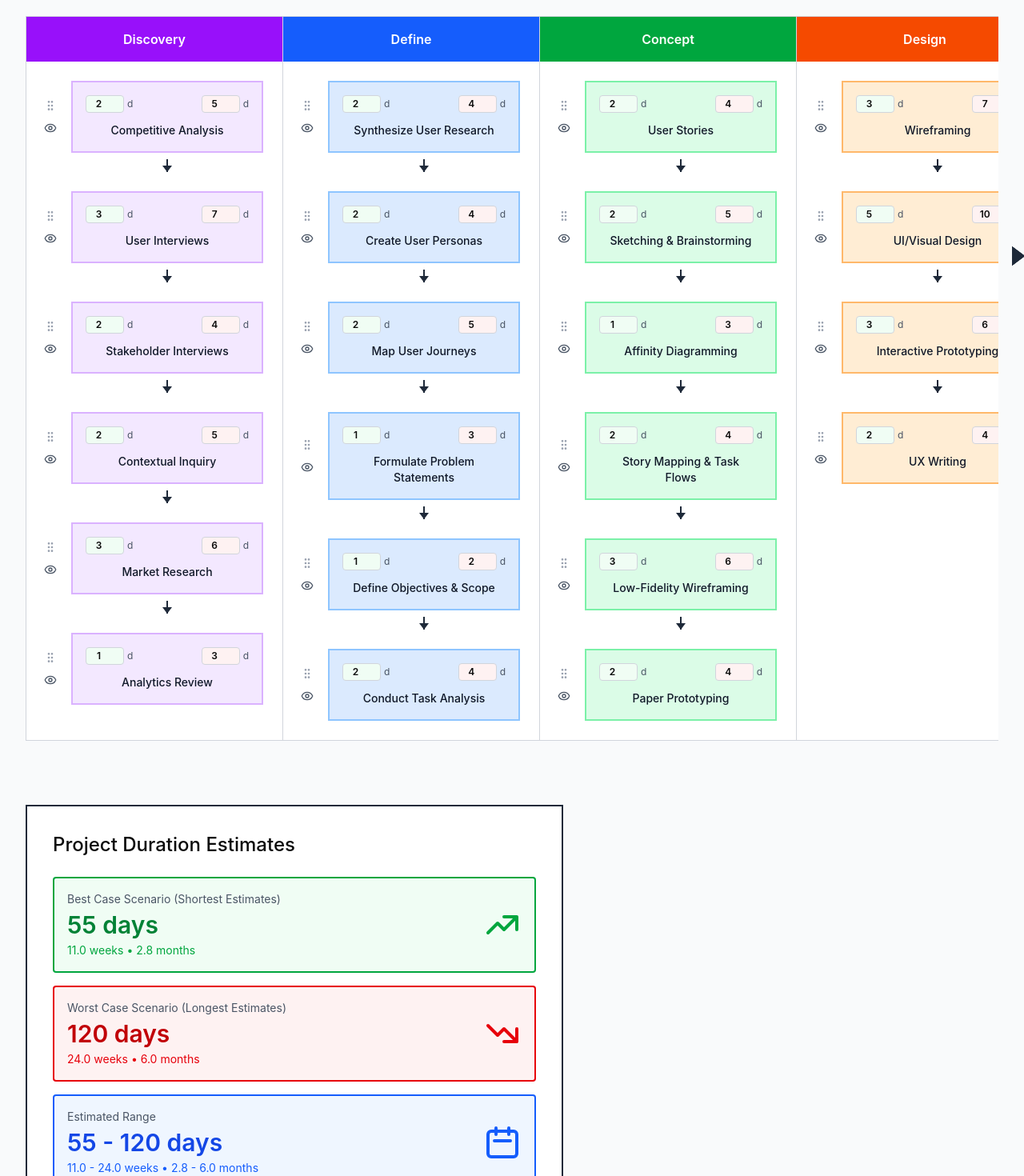
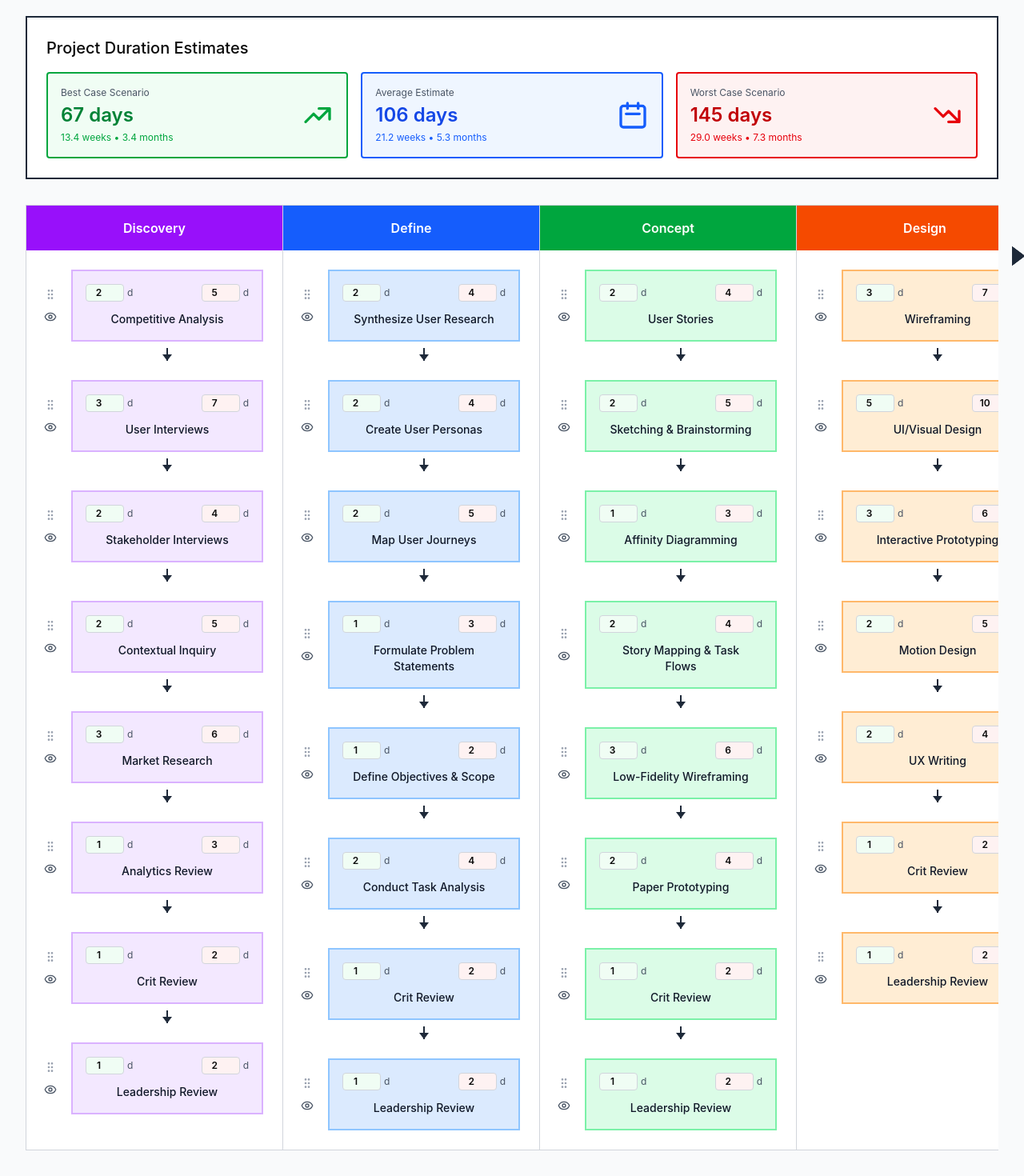
Before and after one commit to webpmp/Design-Process-Flow-Template, a React (Vite) app: page / in a window 1280 px wide. Shown: the part 80-1550 px from the top of the page at 80% size. Built offline with nearby package versions, Linux system fonts and the light colour scheme.

Commit message:
Update files from Figma Make

```diff
--- a/src/app/App.tsx
+++ b/src/app/App.tsx
@@ -21,6 +21,8 @@ const initialTasks: Task[] = [
   { id: '4', name: 'Contextual Inquiry', shortEstimate: 2, longEstimate: 5, phase: 'Discovery', visible: true, description: 'Observe users in their natural environment to understand workflow and context of use.' },
   { id: '5', name: 'Market Research', shortEstimate: 3, longEstimate: 6, phase: 'Discovery', visible: true, description: 'Analyze market trends, user demographics, and industry standards to inform design decisions.' },
   { id: '6', name: 'Analytics Review', shortEstimate: 1, longEstimate: 3, phase: 'Discovery', visible: true, description: 'Review existing analytics data to identify usage patterns, drop-off points, and areas for improvement.' },
+  { id: '27', name: 'Crit Review', shortEstimate: 1, longEstimate: 2, phase: 'Discovery', visible: true, description: 'A structured feedback session to analyze and improve the work by focusing on objectives, asking questions, identifying problems, and offering solutions collaboratively.' },
+  { id: '28', name: 'Leadership Review', shortEstimate: 1, longEstimate: 2, phase: 'Discovery', visible: true, description: 'Present findings and recommendations to leadership for alignment, feedback, and approval to proceed to the next phase.' },
 
   // Define Phase
   { id: '7', name: 'Synthesize User Research', shortEstimate: 2, longEstimate: 4, phase: 'Define', visible: true, description: 'Analyze data from discovery phase (interviews, observations) to find patterns and insights.' },
@@ -29,6 +31,8 @@ const initialTasks: Task[] = [
   { id: '10', name: 'Formulate Problem Statements', shortEstimate: 1, longEstimate: 3, phase: 'Define', visible: true, description: 'Define clear, actionable problem statements that frame the design challenge.' },
   { id: '11', name: 'Define Objectives & Scope', shortEstimate: 1, longEstimate: 2, phase: 'Define', visible: true, description: 'Establish project goals, success criteria, and boundaries for the design effort.' },
   { id: '12', name: 'Conduct Task Analysis', shortEstimate: 2, longEstimate: 4, phase: 'Define', visible: true, description: 'Break down user tasks into detailed steps to understand complexity and requirements.' },
+  { id: '29', name: 'Crit Review', shortEstimate: 1, longEstimate: 2, phase: 'Define', visible: true, description: 'A structured feedback session to analyze and improve the work by focusing on objectives, asking questions, identifying problems, and offering solutions collaboratively.' },
+  { id: '30', name: 'Leadership Review', shortEstimate: 1, longEstimate: 2, phase: 'Define', visible: true, description: 'Present findings and recommendations to leadership for alignment, feedback, and approval to proceed to the next phase.' },
 
   // Concept Phase
   { id: '13', name: 'User Stories', shortEstimate: 2, longEstimate: 4, phase: 'Concept', visible: true, description: 'Write user stories in the format "As a [user], I want to [action] so that [benefit]".' },
@@ -37,17 +41,24 @@ const initialTasks: Task[] = [
   { id: '16', name: 'Story Mapping & Task Flows', shortEstimate: 2, longEstimate: 4, phase: 'Concept', visible: true, description: 'Create visual representations of user flows showing how users move through tasks.' },
   { id: '17', name: 'Low-Fidelity Wireframing', shortEstimate: 3, longEstimate: 6, phase: 'Concept', visible: true, description: 'Develop basic wireframes to explore layout and information architecture concepts.' },
   { id: '18', name: 'Paper Prototyping', shortEstimate: 2, longEstimate: 4, phase: 'Concept', visible: true, description: 'Create quick, low-cost prototypes on paper to test concepts with users early.' },
+  { id: '31', name: 'Crit Review', shortEstimate: 1, longEstimate: 2, phase: 'Concept', visible: true, description: 'A structured feedback session to analyze and improve the work by focusing on objectives, asking questions, identifying problems, and offering solutions collaboratively.' },
+  { id: '32', name: 'Leadership Review', shortEstimate: 1, longEstimate: 2, phase: 'Concept', visible: true, description: 'Present findings and recommendations to leadership for alignment, feedback, and approval to proceed to the next phase.' },
 
   // Design Phase
   { id: '19', name: 'Wireframing', shortEstimate: 3, longEstimate: 7, phase: 'Design', visible: true, description: 'Create detailed wireframes that define layout, content hierarchy, and interactions.' },
   { id: '20', name: 'UI/Visual Design', shortEstimate: 5, longEstimate: 10, phase: 'Design', visible: true, description: 'Apply visual design including typography, color, imagery, and branding elements.' },
   { id: '21', name: 'Interactive Prototyping', shortEstimate: 3, longEstimate: 6, phase: 'Design', visible: true, description: 'Build clickable prototypes that simulate the user experience for testing and validation.' },
+  { id: '26', name: 'Motion Design', shortEstimate: 2, longEstimate: 5, phase: 'Design', visible: true, description: 'Design and create animations, transitions, and micro-interactions to enhance user experience and guide attention.' },
   { id: '22', name: 'UX Writing', shortEstimate: 2, longEstimate: 4, phase: 'Design', visible: true, description: 'Craft clear, concise microcopy for UI elements, error messages, and help text.' },
+  { id: '33', name: 'Crit Review', shortEstimate: 1, longEstimate: 2, phase: 'Design', visible: true, description: 'A structured feedback session to analyze and improve the work by focusing on objectives, asking questions, identifying problems, and offering solutions collaboratively.' },
+  { id: '34', name: 'Leadership Review', shortEstimate: 1, longEstimate: 2, phase: 'Design', visible: true, description: 'Present findings and recommendations to leadership for alignment, feedback, and approval to proceed to the next phase.' },
 
   // Deliver Phase
   { id: '23', name: 'Design Documentation', shortEstimate: 2, longEstimate: 5, phase: 'Deliver', visible: true, description: 'Create comprehensive documentation including design specifications and guidelines.' },
   { id: '24', name: 'Developer Handoff/Review', shortEstimate: 2, longEstimate: 4, phase: 'Deliver', visible: true, description: 'Collaborate with developers to ensure accurate implementation of designs.' },
   { id: '25', name: 'QA', shortEstimate: 3, longEstimate: 6, phase: 'Deliver', visible: true, description: 'Test the implemented design to verify it meets requirements and quality standards.' },
+  { id: '35', name: 'Crit Review', shortEstimate: 1, longEstimate: 2, phase: 'Deliver', visible: true, description: 'A structured feedback session to analyze and improve the work by focusing on objectives, asking questions, identifying problems, and offering solutions collaboratively.' },
+  { id: '36', name: 'Leadership Review', shortEstimate: 1, longEstimate: 2, phase: 'Deliver', visible: true, description: 'Present findings and recommendations to leadership for alignment, feedback, and approval to proceed to the next phase.' },
 ];
 
 const phaseColors = {
@@ -265,6 +276,7 @@ export default function App() {
 
   const getTotalShort = () => tasks.filter(t => t.visible).reduce((sum, task) => sum + task.shortEstimate, 0);
   const getTotalLong = () => tasks.filter(t => t.visible).reduce((sum, task) => sum + task.longEstimate, 0);
+  const getAverageEstimate = () => Math.round((getTotalShort() + getTotalLong()) / 2);
 
   const formatDuration = (days: number) => {
     const weeks = (days / 5).toFixed(1);
@@ -278,6 +290,60 @@ export default function App() {
         <div className="max-w-[1600px] mx-auto">
           <div className="flex items-center justify-between mb-8">
             <h1 className="text-3xl">Design Process Flow</h1>
+          </div>
+
+          {/* Project Duration Estimates */}
+          <div className="mb-8 bg-white border-2 border-gray-800 p-6">
+            <h2 className="text-xl mb-4">Project Duration Estimates</h2>
+
+            <div className="grid grid-cols-3 gap-4">
+              <div className="flex items-center justify-between p-4 bg-green-50 border-2 border-green-600 rounded">
+                <div>
+                  <div className="text-xs text-gray-600 mb-1">Best Case Scenario</div>
+                  <div className="text-2xl font-semibold text-green-700">{getTotalShort()} days</div>
+                  <div className="text-xs text-green-600 mt-1">
+                    {formatDuration(getTotalShort()).weeks} weeks • {formatDuration(getTotalShort()).months} months
+                  </div>
+                </div>
+                <div className="text-green-600">
+                  <svg className="w-10 h-10" fill="none" stroke="currentColor" viewBox="0 0 24 24">
+                    <path strokeLinecap="round" strokeLinejoin="round" strokeWidth={2} d="M13 7h8m0 0v8m0-8l-8 8-4-4-6 6" />
+                  </svg>
+                </div>
+              </div>
+
+              <div className="flex items-center justify-between p-4 bg-blue-50 border-2 border-blue-600 rounded">
+                <div>
+                  <div className="text-xs text-gray-600 mb-1">Average Estimate</div>
+                  <div className="text-2xl font-semibold text-blue-700">
+                    {getAverageEstimate()} days
+                  </div>
+                  <div className="text-xs text-blue-600 mt-1">
+                    {formatDuration(getAverageEstimate()).weeks} weeks • {formatDuration(getAverageEstimate()).months} months
+                  </div>
+                </div>
+                <div className="text-blue-600">
+                  <svg className="w-10 h-10" fill="none" stroke="currentColor" viewBox="0 0 24 24">
+                    <path strokeLinecap="round" strokeLinejoin="round" strokeWidth={2} d="M8 7V3m8 4V3m-9 8h10M5 21h14a2 2 0 002-2V7a2 2 0 00-2-2H5a2 2 0 00-2 2v12a2 2 0 002 2z" />
+                  </svg>
+                </div>
+              </div>
+
+              <div className="flex items-center justify-between p-4 bg-red-50 border-2 border-red-600 rounded">
+                <div>
+                  <div className="text-xs text-gray-600 mb-1">Worst Case Scenario</div>
+                  <div className="text-2xl font-semibold text-red-700">{getTotalLong()} days</div>
+                  <div className="text-xs text-red-600 mt-1">
+                    {formatDuration(getTotalLong()).weeks} weeks • {formatDuration(getTotalLong()).months} months
+                  </div>
+                </div>
+                <div className="text-red-600">
+                  <svg className="w-10 h-10" fill="none" stroke="currentColor" viewBox="0 0 24 24">
+                    <path strokeLinecap="round" strokeLinejoin="round" strokeWidth={2} d="M13 17h8m0 0v-8m0 8l-8-8-4 4-6-6" />
+                  </svg>
+                </div>
+              </div>
+            </div>
           </div>
 
           {/* Flow Diagram */}
@@ -327,68 +393,6 @@ export default function App() {
             </div>
           </div>
 
-          {/* Totals Summary */}
-          <div className="mt-12 bg-white border-2 border-gray-800 p-8 max-w-2xl">
-            <h2 className="text-2xl mb-6">Project Duration Estimates</h2>
-
-            <div className="space-y-4">
-              <div className="flex items-center justify-between p-4 bg-green-50 border-2 border-green-600 rounded">
-                <div>
-                  <div className="text-sm text-gray-600 mb-1">Best Case Scenario (Shortest Estimates)</div>
-                  <div className="text-3xl font-semibold text-green-700">{getTotalShort()} days</div>
-                  <div className="text-sm text-green-600 mt-1">
-                    {formatDuration(getTotalShort()).weeks} weeks • {formatDuration(getTotalShort()).months} months
-                  </div>
-                </div>
-                <div className="text-green-600">
-                  <svg className="w-12 h-12" fill="none" stroke="currentColor" viewBox="0 0 24 24">
-                    <path strokeLinecap="round" strokeLinejoin="round" strokeWidth={2} d="M13 7h8m0 0v8m0-8l-8 8-4-4-6 6" />
-                  </svg>
-                </div>
-              </div>
-
-              <div className="flex items-center justify-between p-4 bg-red-50 border-2 border-red-600 rounded">
-                <div>
-                  <div className="text-sm text-gray-600 mb-1">Worst Case Scenario (Longest Estimates)</div>
-                  <div className="text-3xl font-semibold text-red-700">{getTotalLong()} days</div>
-                  <div className="text-sm text-red-600 mt-1">
-                    {formatDuration(getTotalLong()).weeks} weeks • {formatDuration(getTotalLong()).months} months
-                  </div>
-                </div>
-                <div className="text-red-600">
-                  <svg className="w-12 h-12" fill="none" stroke="currentColor" viewBox="0 0 24 24">
-                    <path strokeLinecap="round" strokeLinejoin="round" strokeWidth={2} d="M13 17h8m0 0v-8m0 8l-8-8-4 4-6-6" />
-                  </svg>
-                </div>
-              </div>
-
-              <div className="flex items-center justify-between p-4 bg-blue-50 border-2 border-blue-600 rounded">
-                <div>
-                  <div className="text-sm text-gray-600 mb-1">Estimated Range</div>
-                  <div className="text-3xl font-semibold text-blue-700">
-                    {getTotalShort()} - {getTotalLong()} days
-                  </div>
-                  <div className="text-sm text-blue-600 mt-1">
-                    {formatDuration(getTotalShort()).weeks} - {formatDuration(getTotalLong()).weeks} weeks • {formatDuration(getTotalShort()).months} - {formatDuration(getTotalLong()).months} months
-                  </div>
-                </div>
-                <div className="text-blue-600">
-                  <svg className="w-12 h-12" fill="none" stroke="currentColor" viewBox="0 0 24 24">
-                    <path strokeLinecap="round" strokeLinejoin="round" strokeWidth={2} d="M8 7V3m8 4V3m-9 8h10M5 21h14a2 2 0 002-2V7a2 2 0 00-2-2H5a2 2 0 00-2 2v12a2 2 0 002 2z" />
-                  </svg>
-                </div>
-              </div>
-            </div>
-
-            <div className="mt-6 pt-6 border-t border-gray-300">
-              <p className="text-sm text-gray-600">
-                <strong>Note:</strong> These estimates represent the total time across all phases of the design process.
-                Actual duration may vary based on project complexity, team size, and stakeholder availability.
-                Week calculations assume 5 working days per week. Month calculations assume 20 working days per month.
-              </p>
-            </div>
-          </div>
-
           {/* Legend */}
           <div className="mt-6 flex flex-wrap gap-6 text-sm text-gray-600">
             <div className="flex items-center gap-2">
```
